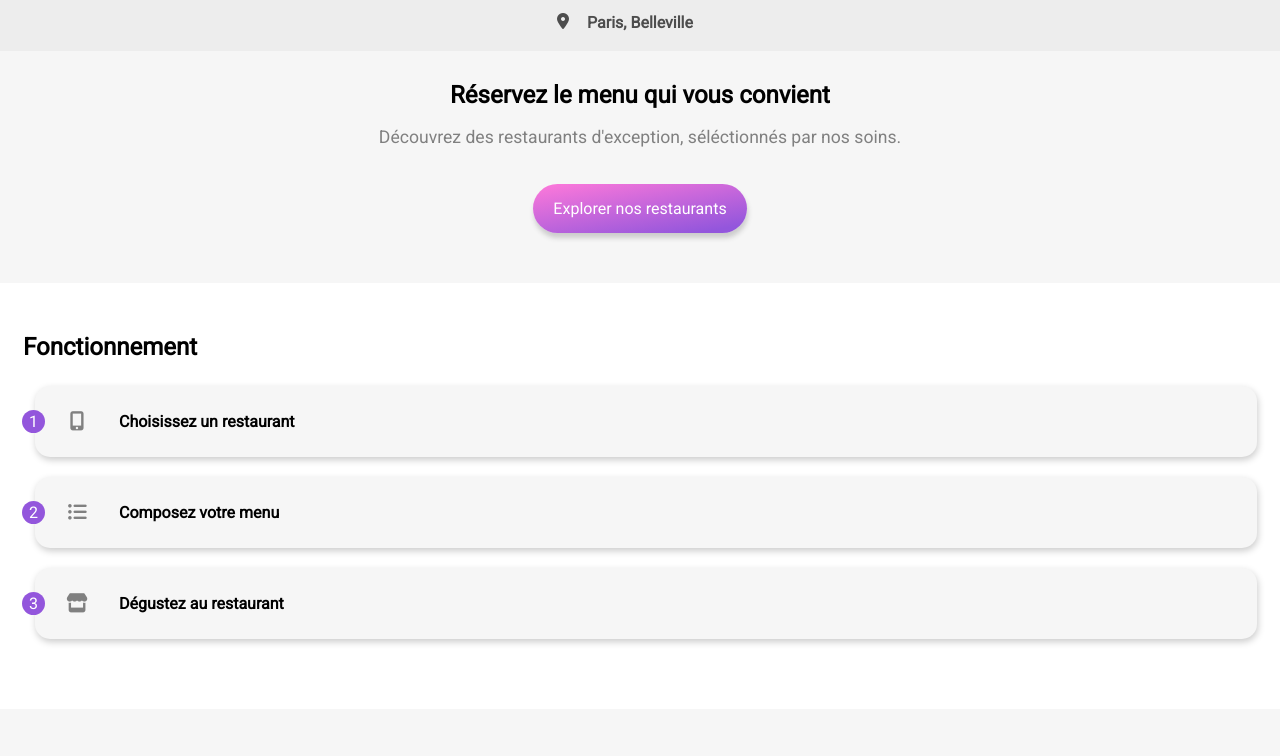
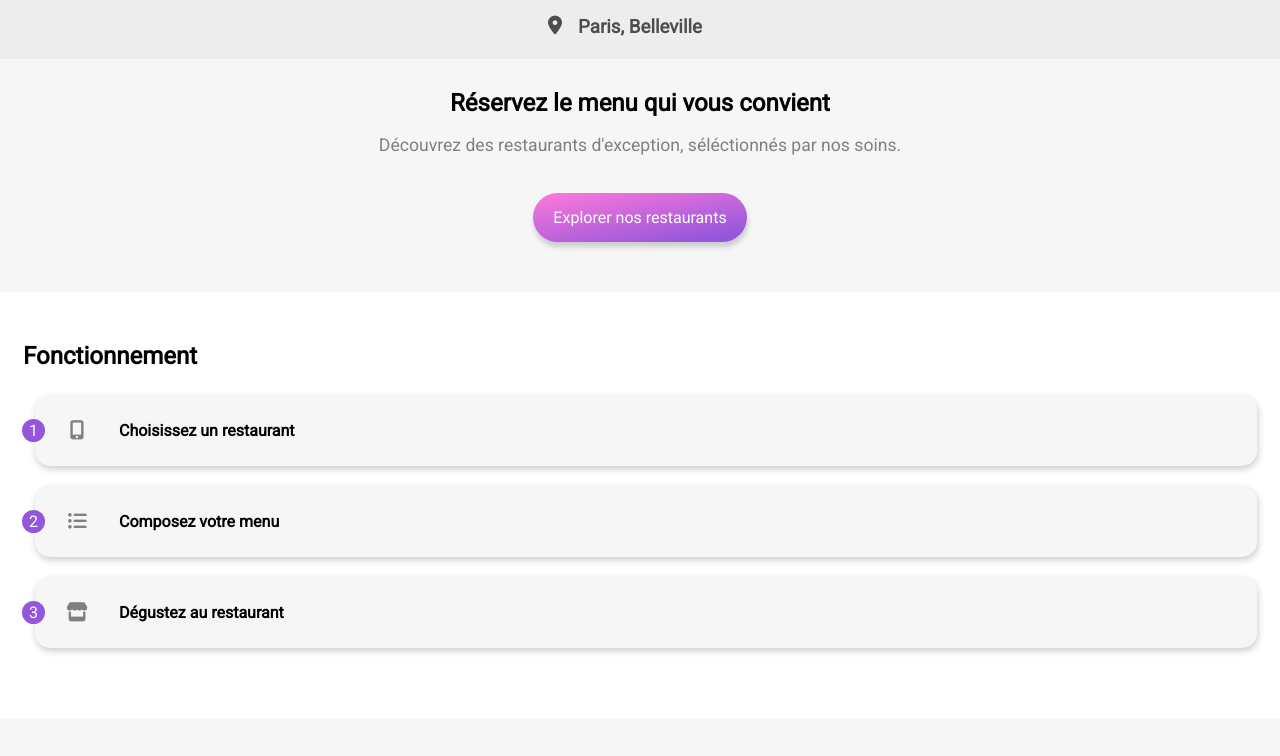
Before and after one commit to Emi-vas/EmilienVaschalde_3_18052021, a plain HTML site: page index.html in a window 1280 px wide. Shown: the part 74-830 px from the top of the page. Drawn offline with Linux system fonts and the light colour scheme; a web font is replaced by a local one.

Commit message:
w3c correction

```diff
--- a/index.html
+++ b/index.html
@@ -18,7 +18,7 @@
 
     <section class="top">
            <div class="top__localisation">
-                 <p><i class="fas fa-map-marker-alt"></i>Paris, Belleville</p>
+                 <h3><i class="fas fa-map-marker-alt"></i>Paris, Belleville</h3>
            </div>
     </section>
 
--- a/main.scss
+++ b/main.scss
@@ -16,7 +16,7 @@
 
     padding: 3px 0;
 
-    p {
+    h3 {
         position: relative;
     }
 
```
Also changed, not shown: style/style.css, 1 other file.
